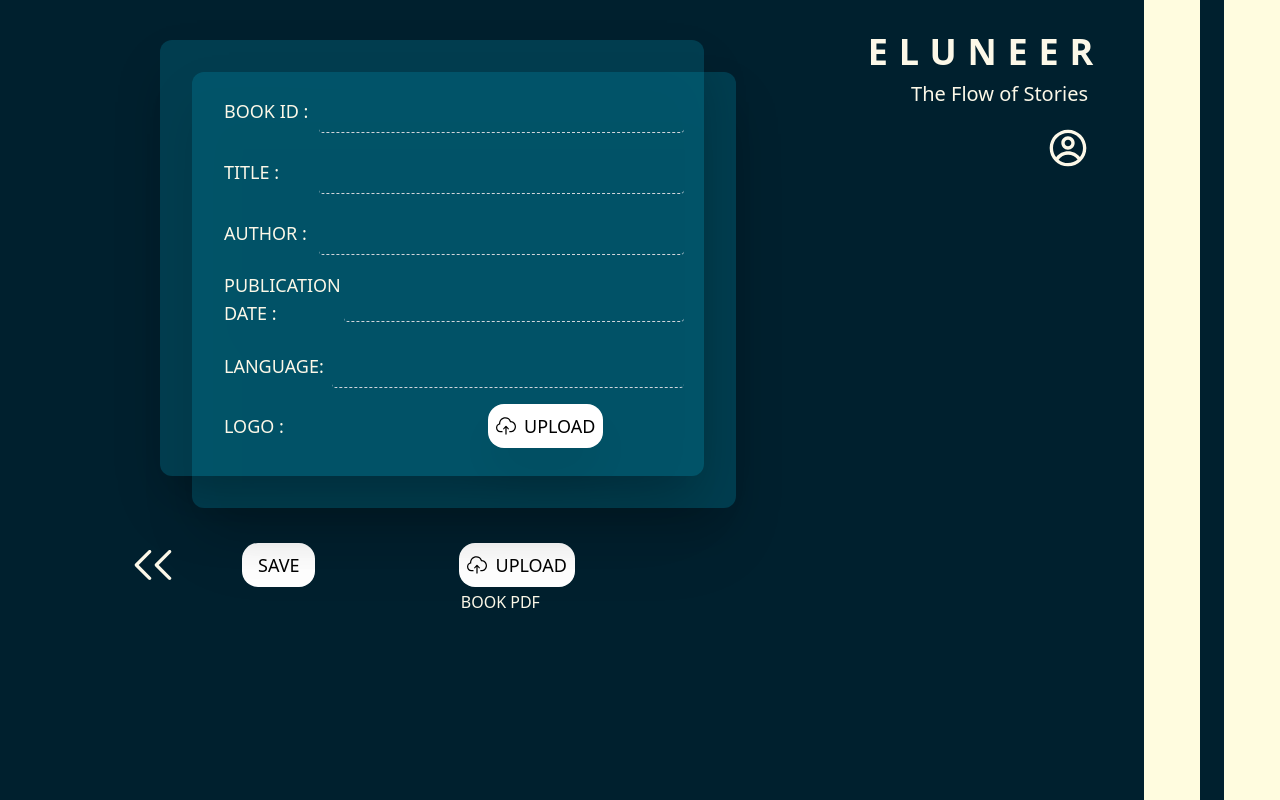
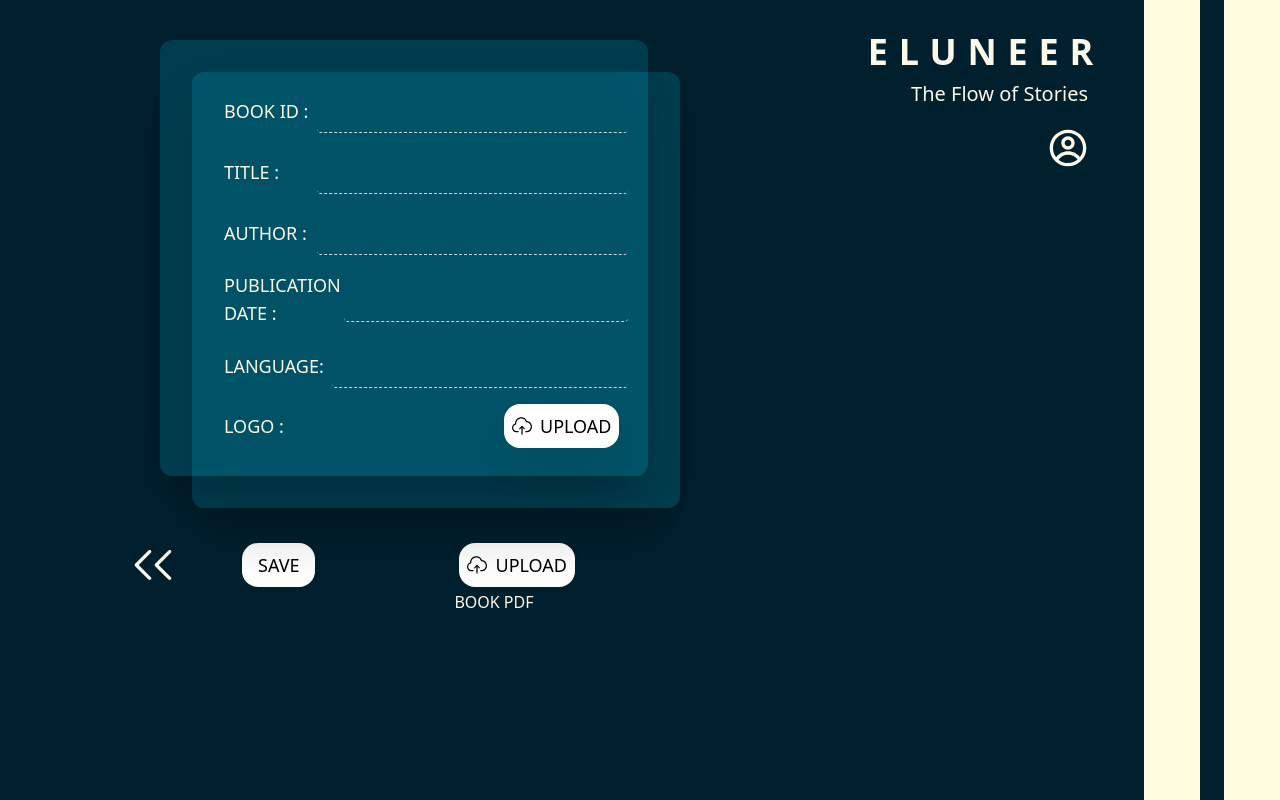
Before and after one commit to Hashiq-M/Eluneer, a React (Vite) app in the folder eluneer/: page /bookform in a window 1280 px wide. Built offline with nearby package versions, Linux system fonts and the light colour scheme; a web font is replaced by a local one.

Commit message:
reduced code lines used for animation

```diff
--- a/eluneer/src/components/Bookform.jsx
+++ b/eluneer/src/components/Bookform.jsx
@@ -7,65 +7,65 @@ import { useState } from "react";
 import { IoIosLogOut } from "react-icons/io";
 import { RiDeleteBin5Line } from "react-icons/ri";
 
+const animations = {
+  slideIn: (delay = 0) => ({
+    initial: { x: 100 },
+    animate: { x: 0 },
+    transition: { duration: 0.5, delay },
+  }),
+  fadeIn: (delay = 0) => ({
+    initial: { opacity: 0 },
+    animate: { opacity: 1 },
+    transition: { duration: 1, delay },
+  }),
+  scaleIn: (delay = 0) => ({
+    initial: { scale: 0.8 },
+    animate: { scale: 1 },
+    transition: { duration: 0.5, delay },
+  }),
+};
+
 const Bookform = () => {
   const [isDropdownOpen, setIsDropdownOpen] = useState(false);
+  const [uploadedImageName, setUploadedImageName] = useState("");
+  const [uploadedPdfName, setUploadedPdfName] = useState("");
 
-  const handleProfileClick = () => {
-    setIsDropdownOpen(!isDropdownOpen);
-  };
-  const [uploadedImageName, setUploadedImageName] = useState(""); // State to hold uploaded image name
-  const [uploadedPdfName, setUploadedPdfName] = useState(""); // State to hold uploaded PDF name
-  const handleSubmit = () => {
-    // Add your form submission logic here
-    console.log("Form submitted!");
+  const handleProfileClick = () => setIsDropdownOpen(!isDropdownOpen);
+
+  const handleImgUpload = (event) => {
+    const file = event.target.files[0];
+    if (file) setUploadedImageName(file.name);
   };
 
-  // Function to handle image upload
-  const handleImgUpload = (event) => {
+  const handleFileUpload = (event) => {
     const file = event.target.files[0];
-    if (file) {
-      setUploadedImageName(file.name);
-    }
+    if (file) setUploadedPdfName(file.name);
   };
 
-  // Function to handle PDF upload
-  const handleFileUpload = (event) => {
-    const file = event.target.files[0];
-    if (file) {
-      setUploadedPdfName(file.name);
-    }
-  };
+  const handleSubmit = () => console.log("Form submitted!");
+
   return (
     <div className="bg-bg min-h-screen relative">
       <motion.div
         className="absolute right-20 top-0 bottom-0 w-14 bg-bar"
-        initial={{ x: 100 }}
-        animate={{ x: 0 }}
-        transition={{ duration: 0.5, delay: 0.1 }}
+        {...animations.slideIn(0.1)}
       ></motion.div>
       <motion.div
         className="absolute right-0 top-0 bottom-0 w-14 bg-bar"
-        initial={{ x: 100 }}
-        animate={{ x: 0 }}
-        transition={{ duration: 0.5 }}
+        {...animations.slideIn()}
       ></motion.div>
       <motion.h1
         className="text-text text-4xl font-semibold tracking-[.3em] absolute top-8 right-44"
-        initial={{ opacity: 0 }}
-        animate={{ opacity: 1 }}
-        transition={{ duration: 1 }}
+        {...animations.fadeIn()}
       >
         ELUNEER
       </motion.h1>
       <motion.h1
         className="text-text text-xl absolute top-20 right-48"
-        initial={{ opacity: 0 }}
-        animate={{ opacity: 1 }}
-        transition={{ duration: 1 }}
+        {...animations.fadeIn()}
       >
         The Flow of Stories
       </motion.h1>
-
       <motion.button
         className="text-text text-xl absolute top-32 right-48"
         whileHover={{ scale: 1.1 }}
@@ -75,7 +75,12 @@ const Bookform = () => {
         <CgProfile size={40} />
       </motion.button>
       {isDropdownOpen && (
-        <div className="absolute right-[18%] top-36 bg-white border rounded-lg shadow-lg z-10">
+        <motion.div
+          className="absolute right-[18%] top-36 bg-white border rounded-lg shadow-lg z-10"
+          initial={{ opacity: 0, y: -10 }}
+          animate={{ opacity: 1, y: 0 }}
+          transition={{ duration: 0.3 }}
+        >
           <div className="block px-4 py-2 hover:bg-gray-200">Username</div>
           <div className="block px-4 py-2 hover:bg-gray-200">Library</div>
           <div className="block px-4 py-2 hover:bg-gray-200">
@@ -84,123 +89,55 @@ const Bookform = () => {
           <div className="block px-4 py-2 hover:bg-gray-200">
             <RiDeleteBin5Line className="inline-block mr-2" /> Delete Account
           </div>
-        </div>
+        </motion.div>
       )}
-
       <div className="flex justify-start w-full pl-40 pt-10">
         <div className="relative">
           <motion.div
             className="bg-opacity-20 bg-cyan-500 p-20 min-h-full min-w-full rounded-xl shadow-2xl drop-shadow-2xl absolute top-8 left-8"
-            initial={{ opacity: 0 }}
-            animate={{ opacity: 1 }}
-            transition={{ duration: 1, delay: 0.2 }}
+            {...animations.fadeIn(0.2)}
           ></motion.div>
           <motion.div
             className="bg-opacity-20 bg-cyan-500 pl-16 pt-12 pr-5 pb-3 rounded-xl shadow-2xl drop-shadow-2xl relative"
-            initial={{ scale: 0.8 }}
-            animate={{ scale: 1 }}
-            transition={{ duration: 0.5 }}
+            {...animations.scaleIn()}
           >
             <div className="content z-10">
               <form>
+                {[
+                  { label: "BOOK ID :", id: "bookId", delay: 0.3 },
+                  { label: "TITLE :", id: "title", delay: 0.4 },
+                  { label: "AUTHOR :", id: "author", delay: 0.5 },
+                  {
+                    label: "PUBLICATION DATE :",
+                    id: "publicationDate",
+                    delay: 0.6,
+                  },
+                  { label: "LANGUAGE:", id: "language", delay: 0.7 },
+                ].map((field) => (
                   <motion.div
                     className="mb-4 flex items-center"
-                  initial={{ opacity: 0 }}
-                  animate={{ opacity: 1 }}
-                  transition={{ duration: 0.5, delay: 0.3 }}
+                    {...animations.fadeIn(field.delay)}
+                    key={field.id}
                   >
                     <label
                       className="text-text text-lg mr-2 w-28"
-                    htmlFor="bookId"
+                      htmlFor={field.id}
                     >
-                    BOOK ID :
+                      {field.label}
                     </label>
                     <input
                       type="text"
-                    id="bookId"
+                      id={field.id}
                       className="w-full px-3 py-2 bg-transparent rounded border-b border-dashed border-gray-300 focus:border-gray-400 focus:outline-none text-text text-lg"
                     />
                   </motion.div>
+                ))}
                 <motion.div
                   className="mb-4 flex items-center"
-                  initial={{ opacity: 0 }}
-                  animate={{ opacity: 1 }}
-                  transition={{ duration: 0.5, delay: 0.4 }}
+                  {...animations.fadeIn(0.8)}
                 >
                   <label
-                    className="text-text text-lg mr-2 w-28"
-                    htmlFor="title"
-                  >
-                    TITLE :
-                  </label>
-                  <input
-                    type="text"
-                    id="title"
-                    className="w-full px-3 py-2 bg-transparent rounded border-b border-dashed border-gray-300 focus:border-gray-400 focus:outline-none text-text text-lg"
-                  />
-                </motion.div>
-                <motion.div
-                  className="mb-4 flex items-center"
-                  initial={{ opacity: 0 }}
-                  animate={{ opacity: 1 }}
-                  transition={{ duration: 0.5, delay: 0.5 }}
-                >
-                  <label
-                    className="text-text text-lg mr-2 w-28"
-                    htmlFor="author"
-                  >
-                    AUTHOR :
-                  </label>
-                  <input
-                    type="text"
-                    id="author"
-                    className="w-full px-3 py-2 bg-transparent rounded border-b border-dashed border-gray-300 focus:border-gray-400 focus:outline-none text-text text-lg"
-                  />
-                </motion.div>
-                <motion.div
-                  className="mb-4 flex items-center"
-                  initial={{ opacity: 0 }}
-                  animate={{ opacity: 1 }}
-                  transition={{ duration: 0.5, delay: 0.6 }}
-                >
-                  <label
-                    className="text-text text-lg mr-2 w-28"
-                    htmlFor="publicationDate"
-                  >
-                    PUBLICATION DATE :
-                  </label>
-                  <input
-                    type="text"
-                    id="publicationDate"
-                    className="w-full px-3 py-2 bg-transparent rounded border-b border-dashed border-gray-300 focus:border-gray-400 focus:outline-none text-text text-lg"
-                  />
-                </motion.div>
-                <motion.div
-                  className="mb-4 flex items-center"
-                  initial={{ opacity: 0 }}
-                  animate={{ opacity: 1 }}
-                  transition={{ duration: 0.5, delay: 0.7 }}
-                >
-                  <label
-                    className="text-text text-lg mr-2 w-28"
-                    htmlFor="language"
-                  >
-                    LANGUAGE:
-                  </label>
-                  <input
-                    type="text"
-                    id="language"
-                    className="w-full px-10 py-2 bg-transparent rounded border-b border-dashed border-gray-300 focus:border-gray-400 focus:outline-none text-text text-lg"
-                  />
-                </motion.div>
-                <motion.div
-                  className="mb-4 flex items-center"
-                  initial={{ opacity: 0 }}
-                  animate={{ opacity: 1 }}
-                  transition={{ duration: 0.5, delay: 0.8 }}
-                >
-                  <label
-                    className="text-text text-lg mr-2 w-28"
+                    className="text-text text-lg mr-2 w-32"
                     htmlFor="upload-logo"
                   >
                     LOGO :
@@ -209,13 +146,14 @@ const Bookform = () => {
                     type="file"
                     id="upload-logo"
                     className="hidden"
-                    onChange={handleImgUpload} // Handle image upload
+                    onChange={handleImgUpload}
                   />
                   <motion.label
                     htmlFor="upload-logo"
                     className="bg-transparent text-black ml-36 bg-white text-lg p-2 rounded-2xl cursor-pointer flex items-center"
                     whileHover={{ scale: 1.1 }}
                     whileTap={{ scale: 0.9 }}
+                    {...animations.fadeIn(0.9)}
                   >
                     <SlCloudUpload size={20} className="mr-2" /> UPLOAD
                   </motion.label>
@@ -228,14 +166,11 @@ const Bookform = () => {
               </form>
             </div>
           </motion.div>
-          {/* content and form div */}
         </div>
       </div>
       <motion.div
         className="ml-[10%] mt-16 flex items-center"
-        initial={{ opacity: 0 }}
-        animate={{ opacity: 1 }}
-        transition={{ duration: 0.5, delay: 0.9 }}
+        {...animations.fadeIn(0.9)}
       >
         <Link to="#">
           <RxDoubleArrowLeft size={50} className="text-text" />
@@ -246,6 +181,7 @@ const Bookform = () => {
           whileHover={{ scale: 1.1 }}
           whileTap={{ scale: 0.9 }}
           onClick={handleSubmit}
+          {...animations.fadeIn(0.9)}
         >
           SAVE
         </motion.button>
@@ -256,18 +192,12 @@ const Bookform = () => {
           className="hidden"
           onChange={handleFileUpload}
         />
-        <input
-          type="file"
-          accept=".pdf"
-          id="upload-pdf"
-          className="hidden"
-          onChange={handleFileUpload} // Handle PDF upload
-        />
         <motion.label
           htmlFor="upload-pdf"
           className="bg-transparent text-black ml-36 bg-white text-lg p-2 rounded-2xl cursor-pointer flex items-center"
           whileHover={{ scale: 1.1 }}
           whileTap={{ scale: 0.9 }}
+          {...animations.fadeIn(0.9)}
         >
           <SlCloudUpload size={20} className="mr-2" /> UPLOAD
         </motion.label>
@@ -275,12 +205,7 @@ const Bookform = () => {
           <div className="ml-4 text-text text-lg">{uploadedPdfName}</div>
         )}
       </motion.div>
-      <motion.h1
-        className="text-text pl-[36%]"
-        initial={{ opacity: 0 }}
-        animate={{ opacity: 1 }}
-        transition={{ duration: 1 }}
-      >
+      <motion.h1 className="text-text pl-[35.5%]" {...animations.fadeIn()}>
         BOOK PDF
       </motion.h1>
     </div>
```
Also changed, not shown: eluneer/src/components/Add.jsx (+26 -22 lines), eluneer/src/components/Books.jsx (+48 -10 lines). Lines whose indentation alone changed are shown as unchanged.
